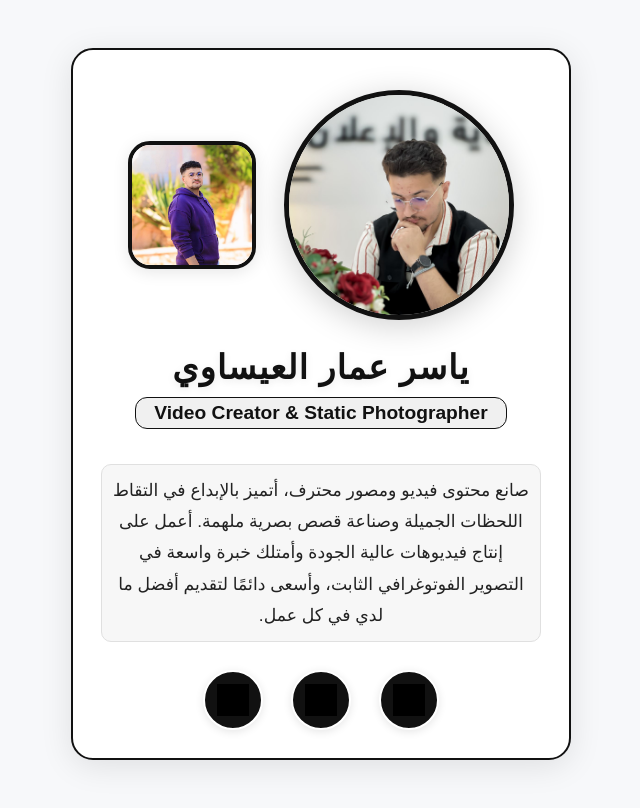
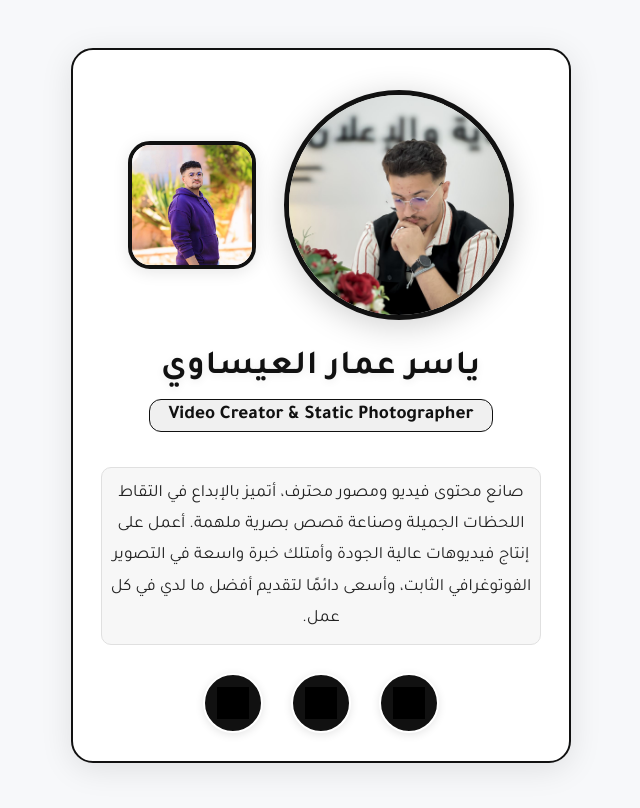
Before and after one commit to carlos25abdo/yaser, a plain HTML site: page index.html in a window 1280 px wide. Shown: the whole page, without its empty margins (319-959 px from the left). Drawn offline with Linux system fonts and the light colour scheme; grey boxes are pictures that could not be loaded.

Commit message:
Add files via upload

```diff
--- a/index.html
+++ b/index.html
@@ -4,6 +4,9 @@
   <meta charset="UTF-8">
   <meta name="viewport" content="width=device-width, initial-scale=1.0">
   <title>ياسر عمار العيساوي - السيرة الذاتية</title>
+  <link rel="preconnect" href="https://fonts.googleapis.com">
+  <link rel="preconnect" href="https://fonts.gstatic.com" crossorigin>
+  <link href="https://fonts.googleapis.com/css2?family=Tajawal:wght@400;700;900&display=swap" rel="stylesheet">
   <link rel="stylesheet" href="style.css">
 </head>
 <body>
--- a/style.css
+++ b/style.css
@@ -1,5 +1,5 @@
 body {
-  font-family: 'Cairo', Arial, sans-serif;
+  font-family: 'Tajawal', 'Cairo', Arial, sans-serif;
   background: #f7f8fa;
   margin: 0;
   padding: 0;
```
